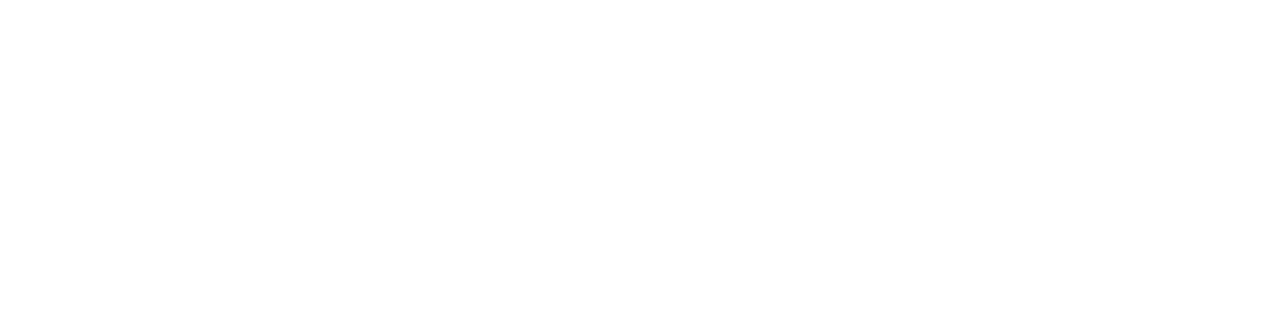
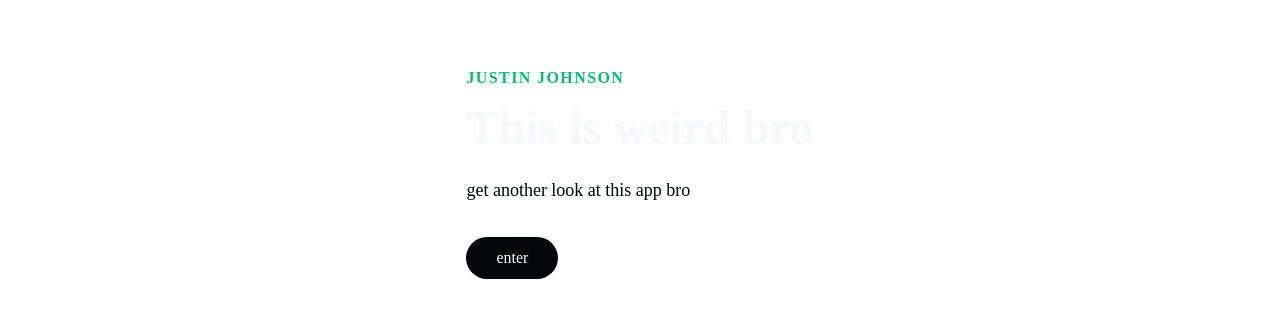
Before and after one commit to justinjohnson-dev/dev-portfolio, a Next.js app: page /home in a window 1280 px wide. Shown: the part 1098-1416 px from the top of the page. Before the commit the page ends 880 px from the top, so only its background shows below. Built offline with nearby package versions, Linux system fonts and the light colour scheme.

Commit message:
adding info section

```diff
--- a/src/components/HeroSection/index.tsx
+++ b/src/components/HeroSection/index.tsx
@@ -29,7 +29,7 @@ const HeroSection = () => {
         <HeroP>Software Engineer | Data Engineer | Computer Enthusiast</HeroP>
         <HeroBtnWrapper>
           <Button
-            to=''
+            to='about'
             onMouseEnter={onHover}
             onMouseLeave={onHover}
             primary='true'
--- /dev/null
+++ b/src/components/InfoSection/Data.tsx
@@ -0,0 +1,13 @@
+export const HomeObjOne = {
+  id: 'about',
+  lightBg: false,
+  lightText: true,
+  lightTextDesc: true,
+  topLine: 'Justin Johnson',
+  headLine: 'This is weird bro',
+  description: 'get another look at this app bro',
+  buttonLabel: 'enter',
+  dark: true,
+  primary: true,
+  darkText: true,
+};
--- /dev/null
+++ b/src/components/InfoSection/InfoElements.tsx
@@ -0,0 +1,88 @@
+import styled from 'styled-components';
+
+export const InfoContainer = styled.div`
+  color: #fff;
+  background: ${({ lightBg }) => (lightBg ? '#f9f9f9' : '010606')};
+
+  @media screen and (max-width: 768px) {
+    padding: 100px 0;
+  }
+`;
+
+export const InfoWrapper = styled.div`
+  display: grid;
+  z-index: 1;
+  height: 860px;
+  width: 100%;
+  max-width: 1100px;
+  margin-right: auto;
+  margin-left: auto;
+  padding: 0 24px;
+  justify-content: center;
+`;
+
+export const InfoRow = styled.div`
+  display: grid;
+  grid-auto-column: minmax(auto, 1fr);
+  align-items: center;
+  grid-template-areas: ${({ imgStart }) =>
+    imgStart ? `'col2 col1'` : `'col1 col2'`};
+
+  @media screen and (max-width: 768px) {
+    grid-template-areas: ${({ imgStart }) =>
+      imgStart ? `'col1' 'col2'` : `'col1 col1' 'col2 col2'`};
+  }
+`;
+
+export const Column1 = styled.div`
+  margin-bottom: 15px;
+  padding: 0 15px;
+  grid-area: col1;
+`;
+
+export const Column2 = styled.div`
+  margin-bottom: 15px;
+  padding: 0 15px;
+  grid-area: col2;
+`;
+
+export const TextWrapper = styled.div`
+  max-width: 540px;
+  padding-top: 0;
+  padding-bottom: 60px;
+`;
+
+export const TopLine = styled.p`
+  color: #01bf71;
+  font-size: 16px;
+  line-height: 16px;
+  font-weight: 700;
+  letter-spacing: 1.4px;
+  text-transform: uppercase;
+  margin-bottom: 16px;
+`;
+
+export const Heading = styled.h1`
+  margin-bottom: 24px;
+  font-size: 48px;
+  line-height: 1.1;
+  font-weight: 600;
+  color: ${({ lightText }) => (lightText ? '#f7f8fa' : '010606')};
+
+  @media screen and (max-width: 480px) {
+    font-size: 32px;
+  }
+`;
+
+export const Subtitle = styled.p`
+  max-width: 440px;
+  margin-bottom: 35px;
+  font-size: 18px;
+  line-height: 24px;
+  color: ${({ darkText }) => (darkText ? '#010606' : '#fff')};
+`;
+
+export const BtnWrap = styled.div`
+  display: flex;
+  justify-content: flex-start;
+`;
--- /dev/null
+++ b/src/components/InfoSection/index.tsx
@@ -0,0 +1,56 @@
+import React from 'react';
+import { Button } from '../ButtonElement';
+import {
+  InfoContainer,
+  InfoWrapper,
+  InfoRow,
+  Column1,
+  TextWrapper,
+  TopLine,
+  Heading,
+  Subtitle,
+  BtnWrap,
+} from './InfoElements';
+
+const InfoSection = ({
+  id,
+  lightBg,
+  topLine,
+  lightText,
+  headLine,
+  darkText,
+  description,
+  buttonLabel,
+}) => {
+  return (
+    <>
+      <InfoContainer lightBg={lightBg} id={id}>
+        <InfoWrapper>
+          <InfoRow>
+            <Column1>
+              <TextWrapper>
+                <TopLine>{topLine}</TopLine>
+                <Heading lightText={lightText}>{headLine}</Heading>
+                <Subtitle darkText={darkText}>{description}</Subtitle>
+                <BtnWrap>
+                  <Button
+                    to='home'
+                    smooth={true}
+                    duration={500}
+                    spy={true}
+                    exact='true'
+                    offset={-80}
+                  >
+                    {buttonLabel}
+                  </Button>
+                </BtnWrap>
+              </TextWrapper>
+            </Column1>
+          </InfoRow>
+        </InfoWrapper>
+      </InfoContainer>
+    </>
+  );
+};
+
+export default InfoSection;
--- a/src/pages/home.tsx
+++ b/src/pages/home.tsx
@@ -1,5 +1,7 @@
 import React, { useState } from 'react';
-import HeroSection from '../components/HeroSection/index';
+import HeroSection from '../components/HeroSection/';
+import InfoSection from '../components/InfoSection/';
+import { HomeObjOne } from '../components/InfoSection/Data';
 import NavBar from '../components/NavBar';
 import SideBar from '../components/SideBar';
 const HomePage = () => {
@@ -14,6 +16,7 @@ const HomePage = () => {
       <SideBar isOpen={isOpen} toggle={toggle} />
       <NavBar toggle={toggle} />
       <HeroSection />
+      <InfoSection {...HomeObjOne} />
     </>
   );
 };
```
